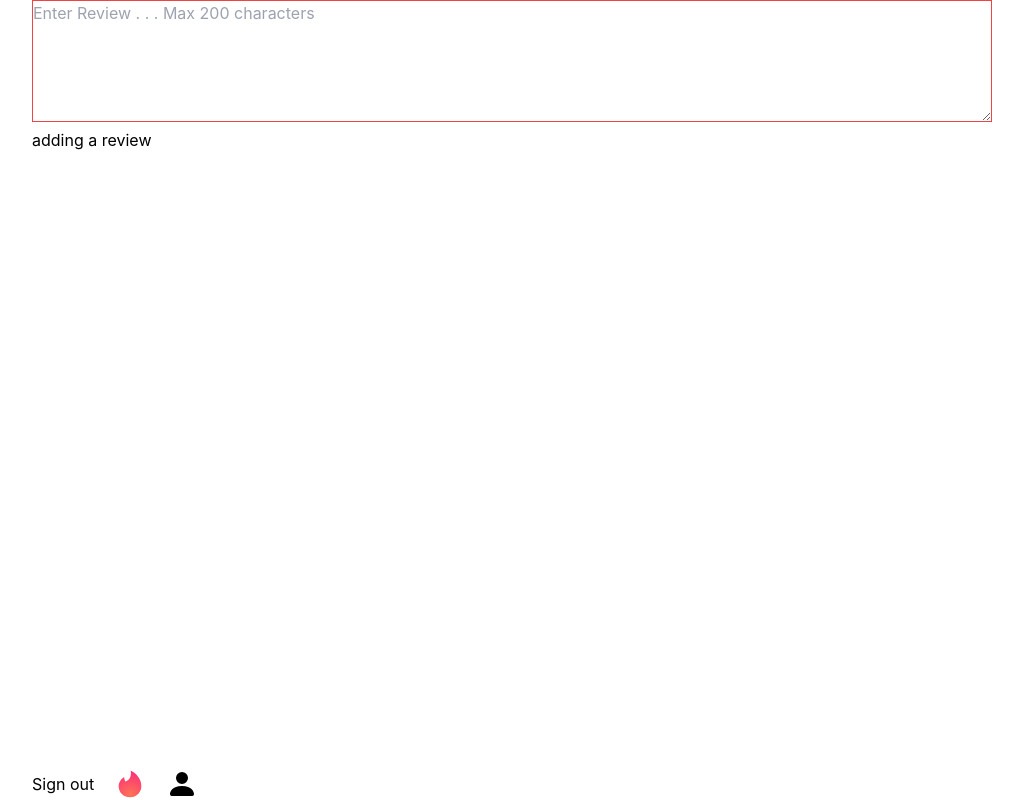
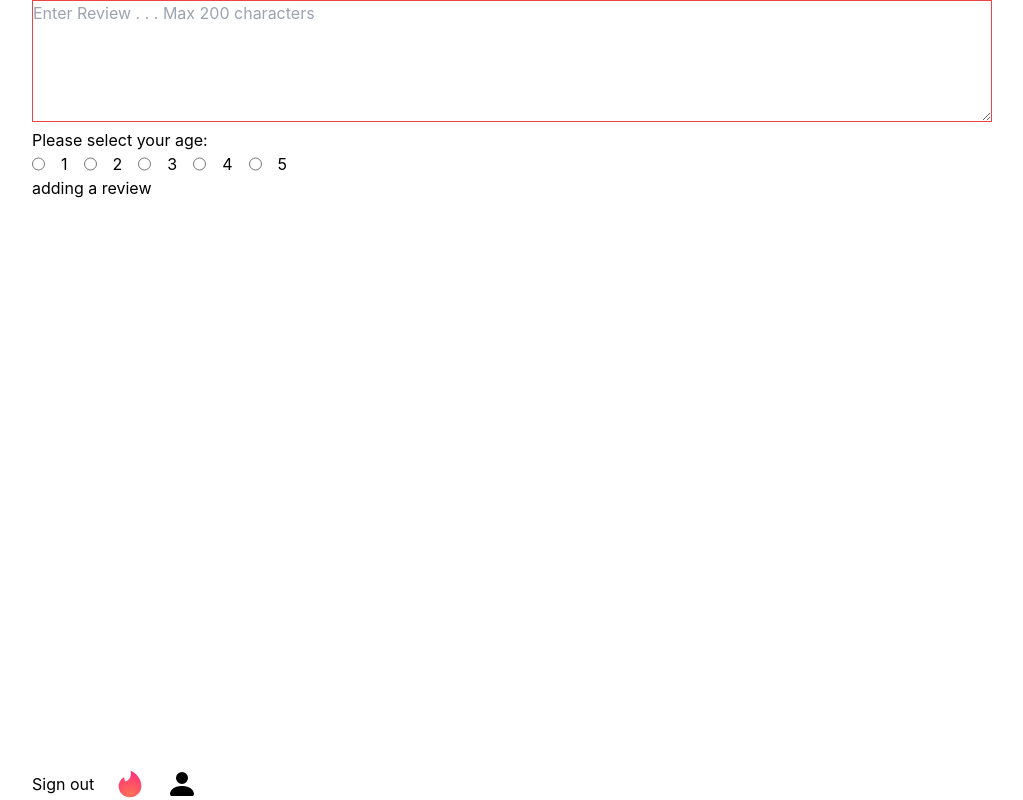
Before and after one commit to dombonifacio/Tinder-Clone, a React (Vite) app: page /review/1 in a window 1280 px wide. Shown: the whole page, without its empty margins (128-1151 px from the left). Built offline with nearby package versions, Linux system fonts and the light colour scheme.

Commit message:
Review feature finished for backend. Added a new object property called rating. filtering tinder cards need fixed

```diff
--- a/src/pages/AddReviewPage.jsx
+++ b/src/pages/AddReviewPage.jsx
@@ -12,6 +12,7 @@ export const AddReviewPage = () => {
     const {id} = useParams()
     const [ user, setUser ] = useState({})
     const [ content, setContent ] = useState("")
+    const [ rating, setRating ] = useState(0)
     const currentUser = auth.currentUser
 
     // get the user who's being reviewed
@@ -30,7 +31,8 @@ export const AddReviewPage = () => {
             const reviewFields = {
                 reviewedBy: currentUser.uid,
                 reviewedFor: id,
-                description: content
+                description: content,
+                rating: rating
             }
             await addDoc(reviewsColRef, {...reviewFields})
         } catch(error){
@@ -42,8 +44,9 @@ export const AddReviewPage = () => {
     const handleContentChange = (event) => {
         setContent(event.target.value)
     }
-    console.log('content', content)
 
+
+    console.log('rating', rating)
 
     return (
         <div>
@@ -55,6 +58,20 @@ export const AddReviewPage = () => {
             placeholder="Enter Review . . . Max 200 characters">
 
             </textarea>
+            <p>Please select your age:</p>
+            <div className="flex gap-x-4">
+
+                <input type="radio" id="rating1" name="rating" value="1.0" onChange={(event) => setRating(event.target.value)}/>
+                <label for="rating1">1</label>
+                <input type="radio" id="rating2" name="rating" value="2.0" onChange={(event) => setRating(event.target.value)}/>
+                <label for="rating2">2</label>
+                <input type="radio" id="rating3" name="rating" value="3.0" onChange={(event) => setRating(event.target.value)}/>
+                <label for="rating3">3</label>
+                <input type="radio" id="rating4" name="rating" value="4.0" onChange={(event) => setRating(event.target.value)}/>
+                <label for="rating4">4</label>
+                <input type="radio" id="rating5" name="rating" value="5.0" onChange={(event) => setRating(event.target.value)}/>
+                <label for="rating5">5</label>
+            </div>
             <button onClick={addReview}> adding a review</button>
             <NavbarComponent />
         </div>
--- a/src/pages/DetailsPage.jsx
+++ b/src/pages/DetailsPage.jsx
@@ -47,7 +47,15 @@ export const DetailsPage = () => {
         <div>
             Details Page user profile
             <p>{id}</p>
-            {receivedReviews?.map((review) => <p>{review.description}</p>)}
+            {receivedReviews?.map((review) => {
+                return (
+                    <div>
+                        <p>{review.description}</p>
+                        <p>{review.rating}</p>
+                        <p>{review.reviewedBy}</p>
+                    </div>
+                )
+            })}
             <NavbarComponent />
 
         </div>
```
